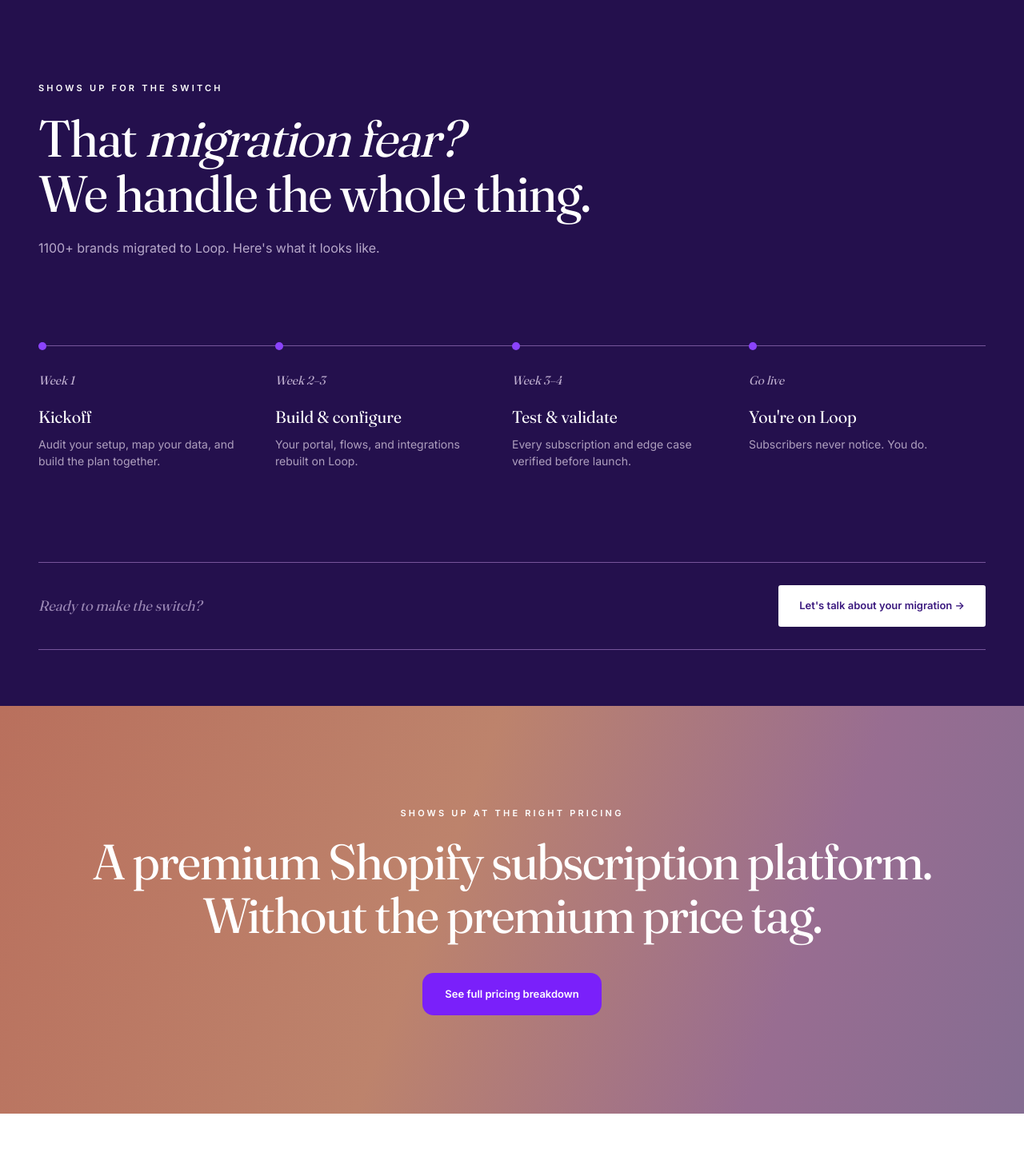
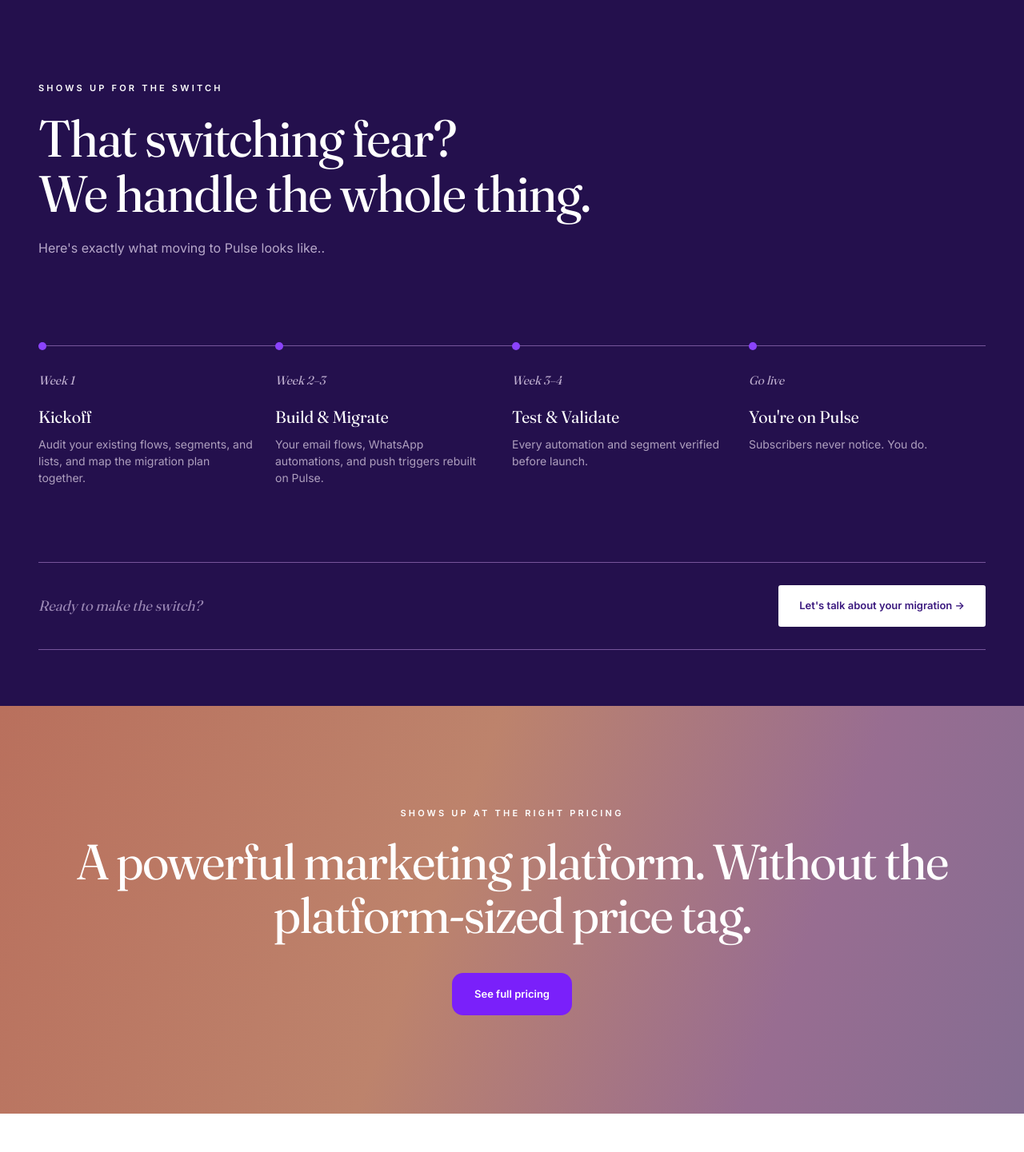
Before and after one commit to Adex360-service/pulse, a Next.js app: page / in a window 1280 px wide. Shown: the part 5271-6712 px from the top of the page at 80% size. Built offline with nearby package versions, Linux system fonts and the light colour scheme.

Commit message:
home page content

```diff
--- a/app/components/acquire/AcquireHero.jsx
+++ b/app/components/acquire/AcquireHero.jsx
@@ -17,7 +17,7 @@ export default function AcquireHero({ logos }) {
         <h1 className="mt-8 max-w-[720px] font-[family-name:var(--font-display)] text-[62px] leading-[1.02] font-semibold text-[#2d155f] max-sm:mt-5 max-sm:text-[42px]">
           Email marketing that already knows what your customer wants.
         </h1>
-        <p className="mt-7 max-w-[710px] text-[20px] leading-[1.35] text-[#6e686d] max-sm:text-base">
+        <p className="mt-7 max-w-[730px] text-[20px] leading-[1.35] text-[#6e686d] max-sm:text-base">
           Welcome series, abandoned cart, post-purchase, and winback flows, built from real behavior and live product data. Not templates you have to guess at.
         </p>
         <div className="mt-8">
--- a/app/components/home/Migration.jsx
+++ b/app/components/home/Migration.jsx
@@ -10,17 +10,17 @@ export default function Migration({ steps }) {
     >
       <Container>
         <SectionIntro
-          eyebrow="Shows up for the switch"
+          eyebrow="SHOWS UP FOR THE SWITCH"
           light
           eyebrowClassName="mb-[22px] text-xs"
           headingClassName="text-[64px] leading-[1.05] max-sm:text-[40px]"
         >
-          That <em>migration fear?</em>
+          That switching fear?
           <br />
           We handle the whole thing.
         </SectionIntro>
         <p className="mt-[22px] text-base text-[#b7a8ca]">
-          1100+ brands migrated to Loop. Here&apos;s what it looks like.
+          Here's exactly what moving to Pulse looks like..
         </p>
         <div className="mt-[110px] grid grid-cols-4 border-t border-[#76559b] max-sm:mt-[60px] max-sm:grid-cols-1 max-sm:border-t-0 max-sm:border-l">
           {steps.map(([time, title, copy], index) => (
@@ -47,7 +47,7 @@ export default function Migration({ steps }) {
             className="rounded-[3px] bg-white px-[26px] py-4 text-[13px] font-semibold text-[#3b197f]"
             href="#contact"
           >
-            Let&apos;s talk about your migration →
+            Let's talk about your migration →
           </Link>
         </div>
       </Container>
--- a/app/components/home/Pricing.jsx
+++ b/app/components/home/Pricing.jsx
@@ -4,10 +4,26 @@ import Link from "next/link";
 
 export default function Pricing() {
   return (
-    <section id="contact" className="min-h-[510px] bg-[linear-gradient(110deg,#b9705d,#bd836c_43%,#986d91_76%,#856d92)] py-[120px] max-sm:min-h-[380px] max-sm:py-[55px]">
+    <section
+      id="contact"
+      className="min-h-[510px] bg-[linear-gradient(110deg,#b9705d,#bd836c_43%,#986d91_76%,#856d92)] py-[120px] max-sm:min-h-[380px] max-sm:py-[55px]"
+    >
       <Container className="text-center">
-        <SectionIntro eyebrow="Shows up at the right pricing" light centered eyebrowClassName="mb-[22px] text-xs" headingClassName="text-[62px] leading-[1.05] max-sm:text-[40px]">A premium Shopify subscription platform.<br />Without the premium price tag.</SectionIntro>
-        <Link href="/pricing" className="mt-[38px] inline-flex items-center justify-center rounded-[14px] bg-[#7a20fa] px-7 py-[17px] text-[13px] font-semibold text-white">See full pricing breakdown</Link>
+        <SectionIntro
+          eyebrow="SHOWS UP AT THE RIGHT PRICING"
+          light
+          centered
+          eyebrowClassName="mb-[22px] text-xs"
+          headingClassName="text-[62px] leading-[1.05] max-sm:text-[40px]"
+        >
+          A powerful marketing platform. Without the platform-sized price tag.
+        </SectionIntro>
+        <Link
+          href="/pricing"
+          className="mt-[38px] inline-flex items-center justify-center rounded-[14px] bg-[#7a20fa] px-7 py-[17px] text-[13px] font-semibold text-white"
+        >
+          See full pricing
+        </Link>
       </Container>
     </section>
   );
--- a/app/content/home.js
+++ b/app/content/home.js
@@ -145,19 +145,19 @@ export const migrationSteps = [
   [
     "Week 1",
     "Kickoff",
-    "Audit your setup, map your data, and build the plan together.",
+    "Audit your existing flows, segments, and lists, and map the migration plan together.",
   ],
   [
     "Week 2–3",
-    "Build & configure",
-    "Your portal, flows, and integrations rebuilt on Loop.",
+    "Build & Migrate",
+    "Your email flows, WhatsApp automations, and push triggers rebuilt on Pulse.",
   ],
   [
     "Week 3–4",
-    "Test & validate",
-    "Every subscription and edge case verified before launch.",
+    "Test & Validate",
+    "Every automation and segment verified before launch.",
   ],
-  ["Go live", "You're on Loop", "Subscribers never notice. You do."],
+  ["Go live", "You're on Pulse", "Subscribers never notice. You do."],
 ];
 
 export const items = [
```
